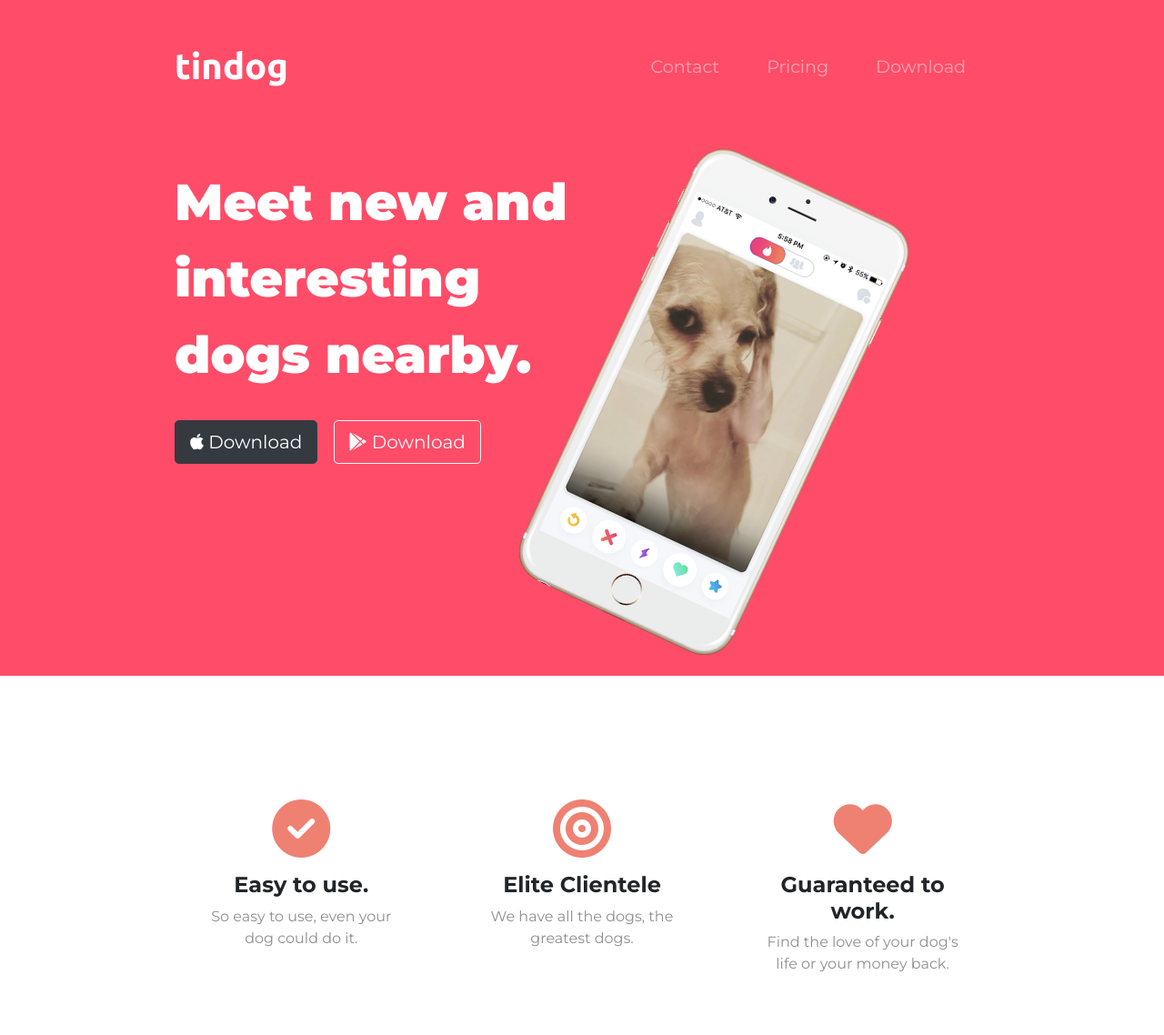
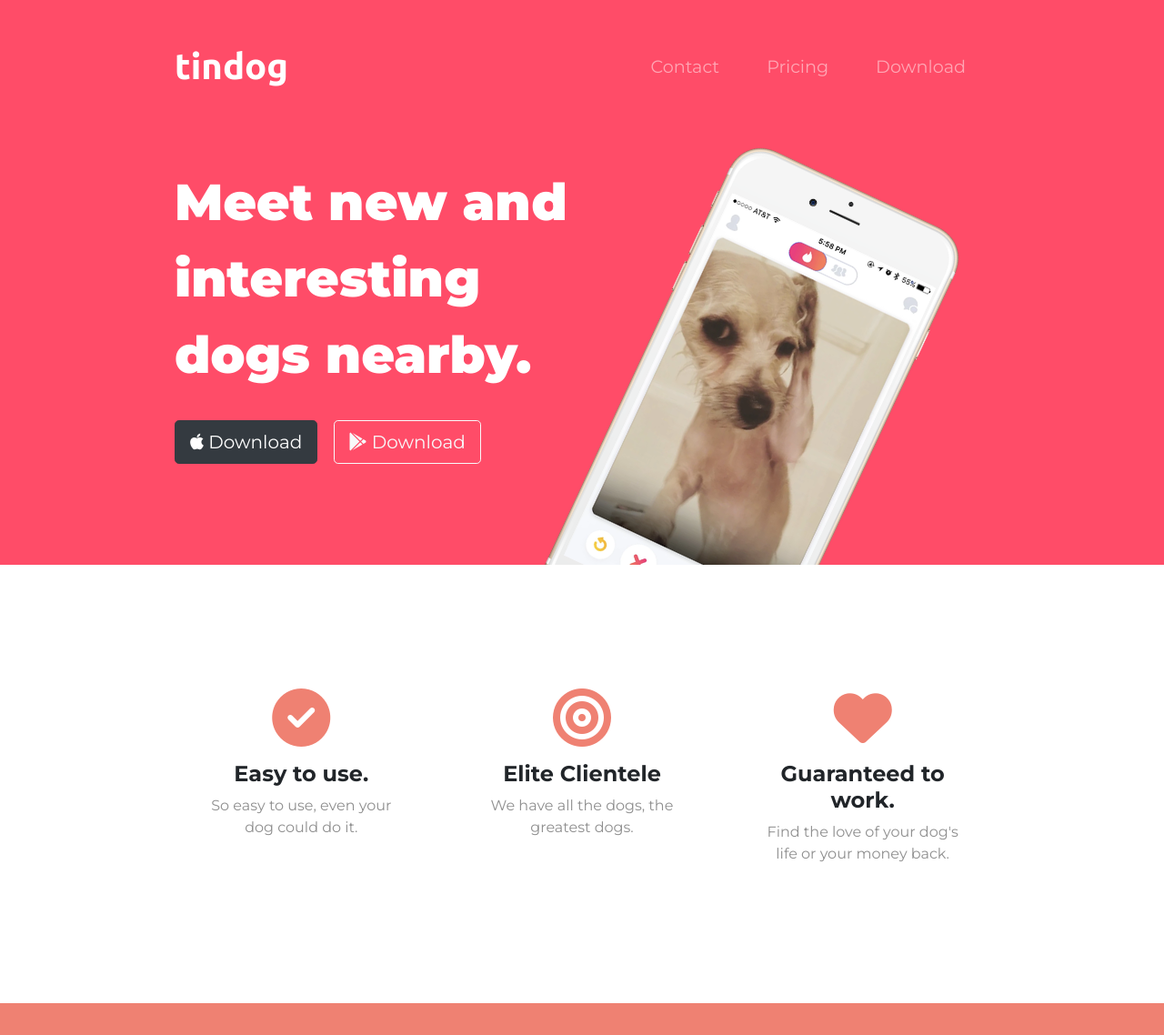
Before and after one commit to OptiPrime64/tindog_project, a plain HTML site: page index.html in a window 1280 px wide. Shown: the top 1138 px of the page at 91% size. Drawn offline with nearby package versions, Linux system fonts and the light colour scheme.

Commit message:
Add files via upload

```diff
--- a/css/styles.css
+++ b/css/styles.css
@@ -39,7 +39,7 @@ color: #8f8f8f;
 /* CLASS */
 
 .container-fluid {
-  padding: 3% 15%;
+  padding: 3% 15% 7%;
 }
 
 /* navigation bar */
@@ -74,9 +74,11 @@ color: #8f8f8f;
 .title-image {
   transform: rotate(25deg);
   width: 60%;
-  /* max-width: 250px;
-  position: relative;
-  left: 80px; */
+  position: absolute;
+  right: 30%;
+  /* left: 100px;
+  max-width: 250px;
+  position: relative;*/
 }
 
 /* features */
@@ -84,6 +86,9 @@ color: #8f8f8f;
 #features {
 
   padding: 7% 15%;
+  background-color: #fff;
+  position: relative;
+  /* z-index: 1; */
 
 }
 
```
